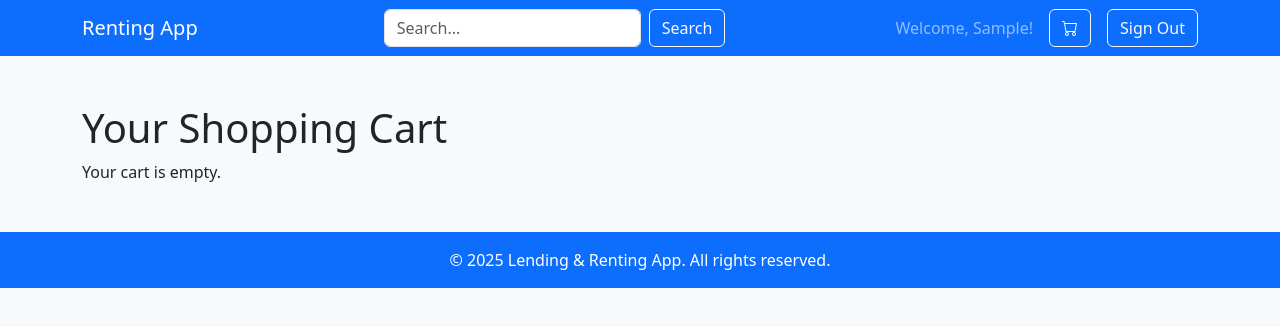
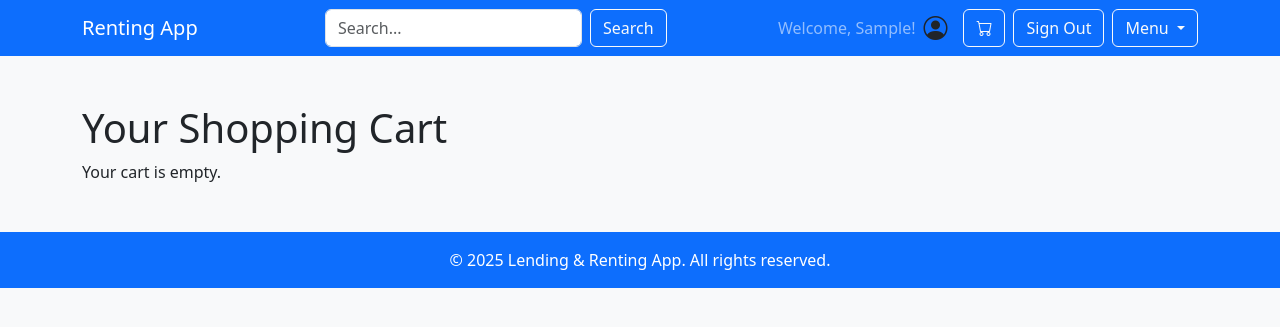
Before and after one commit to shreeja-tangutur/CLArity, a Django app: page /cart/ in a window 1280 px wide. Shown: the top 327 px of the page. Run offline with Django 5.2, Linux system fonts and the light colour scheme; the visitor is signed in with stand-in values (Sample User, id 1); parts of the project's set-up code (start-up, migrations or seed data) failed here and were passed over.

Commit message:
Update base.html

```diff
--- a/claproject/templates/base.html
+++ b/claproject/templates/base.html
@@ -21,14 +21,37 @@
           <button class="btn btn-outline-light ms-2" type="submit">Search</button>
         </form>
 
-        <!-- Right side: User Info, Cart Icon, and Sign In/Out -->
+        <!-- Right side: User Info, Profile Picture, Cart, Sign Out, and Menu Dropdown -->
         <div class="d-flex align-items-center">
           {% if request.user.is_authenticated %}
-              <span class="navbar-text me-3">Welcome, {{ request.user.first_name }}!</span>
-              <a href="{% url 'cart' %}" class="btn btn-outline-light me-3">
+              <span class="navbar-text me-2">Welcome, {{ request.user.first_name }}!</span>
+
+              <!-- Small Profile Picture -->
+              {% if request.user.profile.profile_picture %}
+                <img src="{{ request.user.profile.profile_picture.url }}" alt="{{ request.user.first_name }}" class="rounded-circle me-3" style="width:30px; height:30px;">
+              {% else %}
+                <i class="bi bi-person-circle me-3" style="font-size: 1.5rem;"></i>
+              {% endif %}
+
+              <!-- Cart Icon -->
+              <a href="{% url 'cart' %}" class="btn btn-outline-light me-2">
                   <i class="bi bi-cart"></i>
               </a>
-              <a href="{% url 'sign_out' %}" class="btn btn-outline-light">Sign Out</a>
+
+              <!-- Sign Out Button -->
+              <a href="{% url 'sign_out' %}" class="btn btn-outline-light me-2">Sign Out</a>
+
+              <!-- Dropdown Menu -->
+              <div class="dropdown">
+                <button class="btn btn-outline-light dropdown-toggle" type="button" id="navbarDropdownMenuButton" data-bs-toggle="dropdown" aria-expanded="false">
+                  Menu
+                </button>
+                <ul class="dropdown-menu dropdown-menu-end" aria-labelledby="navbarDropdownMenuButton">
+                  <li><a class="dropdown-item" href="{% url 'profile' %}">Profile</a></li>
+                  <li><a class="dropdown-item" href="{% url 'settings' %}">Settings</a></li>
+                  <li><a class="dropdown-item" href="{% url 'help' %}">Help</a></li>
+                </ul>
+              </div>
           {% else %}
               <a href="{% url 'sign_in' %}" class="btn btn-outline-light">Sign In</a>
           {% endif %}
```
